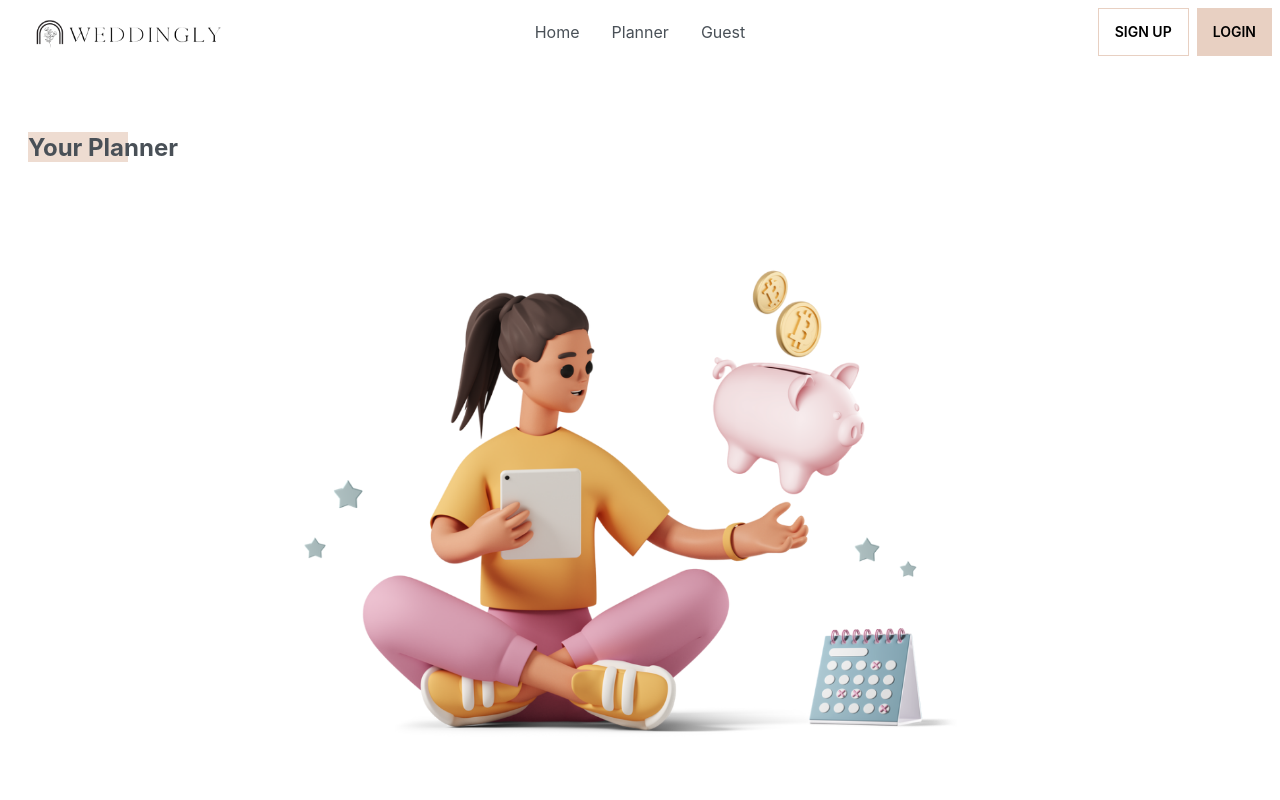
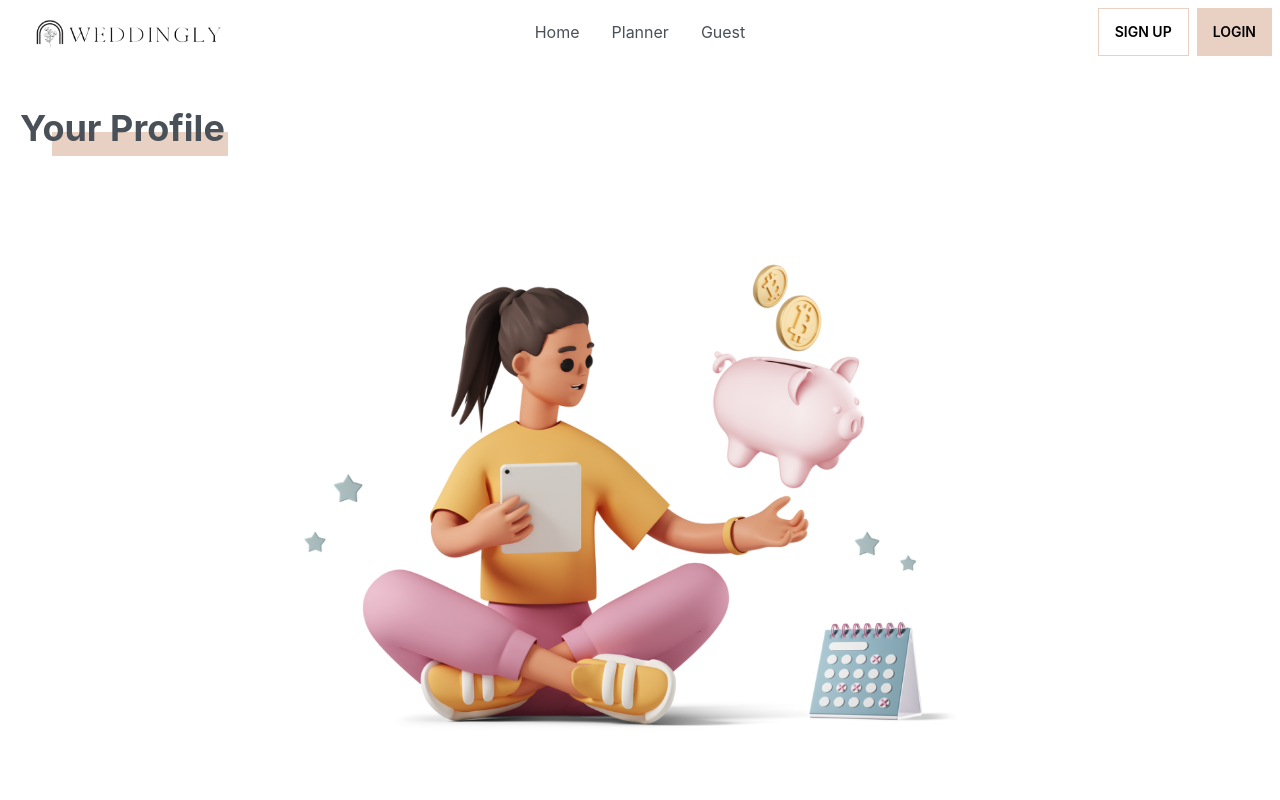
Before and after one commit to gillyhuga/weddingly, a Next.js app: page /planner in a window 1280 px wide. Shown: the top 800 px of the page. Built offline with nearby package versions, Linux system fonts and the light colour scheme.

Commit message:
title planner done huhuy

```diff
--- a/src/components/pages/planner/Hero/index.js
+++ b/src/components/pages/planner/Hero/index.js
@@ -1,5 +1,4 @@
 import React from "react";
-import kotak from "@/public/images/planner-kotak.png";
 import status from "@/public/images/planner-status.png";
 import Image from "next/image";
 
@@ -15,9 +14,13 @@ function Hero() {
   return (
     <div className="bg-white pt-3 lg:pt-10">
       <div className=" container mx-auto  lg:left-10 p-7 lg:p-7">
-        <h1 className="text-2xl font-bold absolute z-10">Your Planner</h1>
-        <div className="relative left-0 bottom-0 ">
-          <Image src={kotak} alt="" width={100} height={30} className="z-0" />
+        <div className="relative pl-6">
+          <span className="inline-block w-36 lg:w-44 h-6 bg-primary "></span>
+          <div className="absolute -top-6 -left-2">
+            <h1 className="z-40 lg:text-4xl text-3xl font-bold">
+              Your Profile
+            </h1>
+          </div>
         </div>
       </div>
 
```
Also changed, not shown: public/images/planner-kotak.png (deleted).
